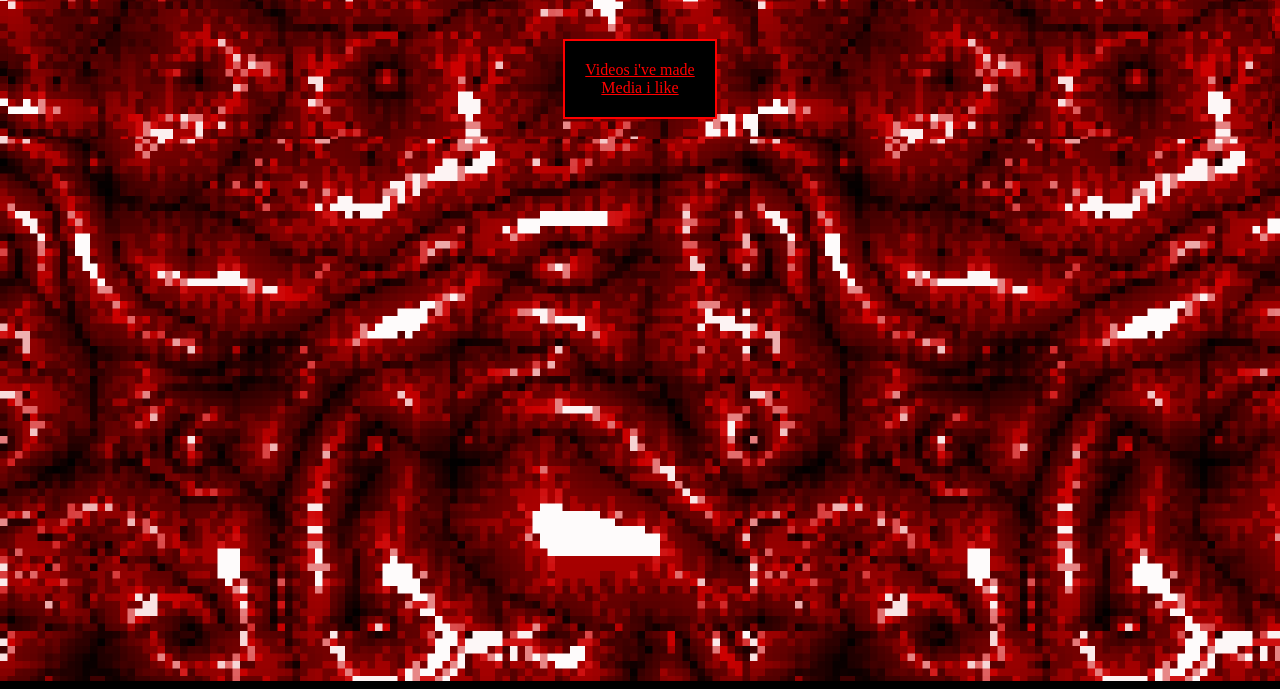
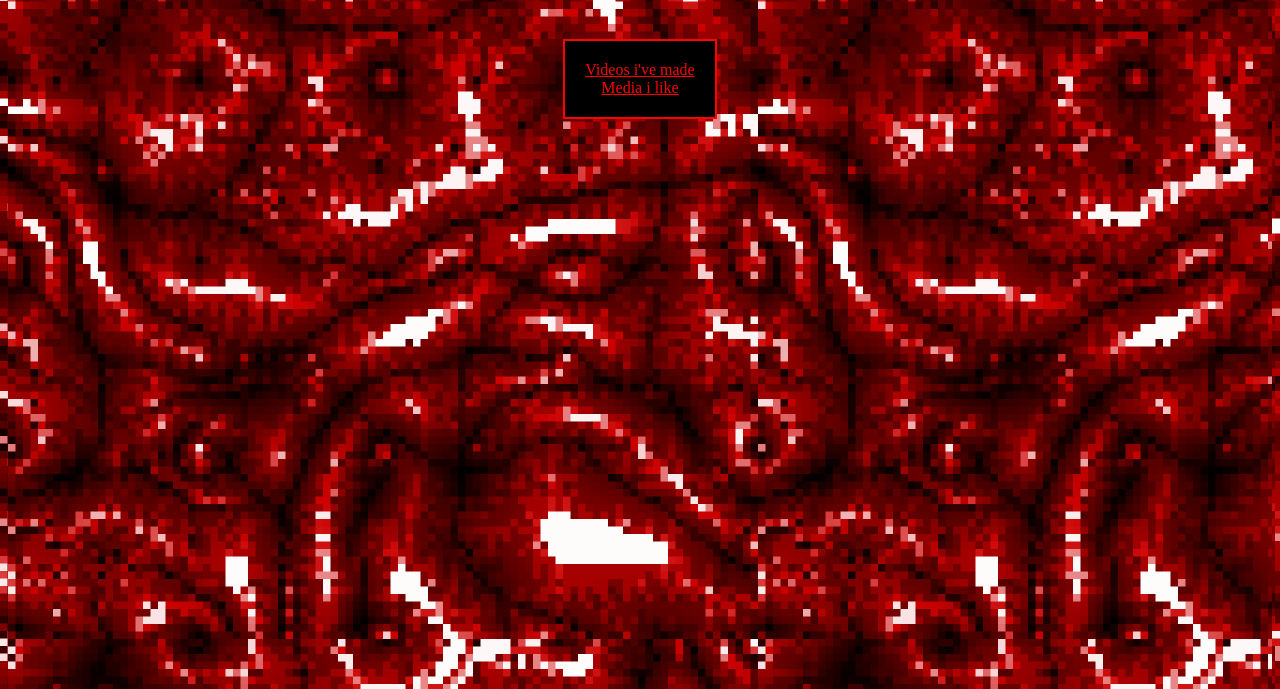
Before and after one commit to rex-williams/my-website, a plain HTML site: page index.html in a window 1280 px wide. Shown: the part 119-808 px from the top of the page. Drawn offline with Linux system fonts and the light colour scheme.

Commit message:
fixed background

```diff
--- a/css/style.css
+++ b/css/style.css
@@ -2,6 +2,8 @@ body, html {
     background-color: #000000;
     background-image: url('../pix/bg.png');
     background-repeat: repeat;
+    height: 100%;
+    overflow: auto;
     font: Sans-Serif;
     align: center;
     text-align: center;
```
Also changed, not shown: media.html (+1 -1 lines).
